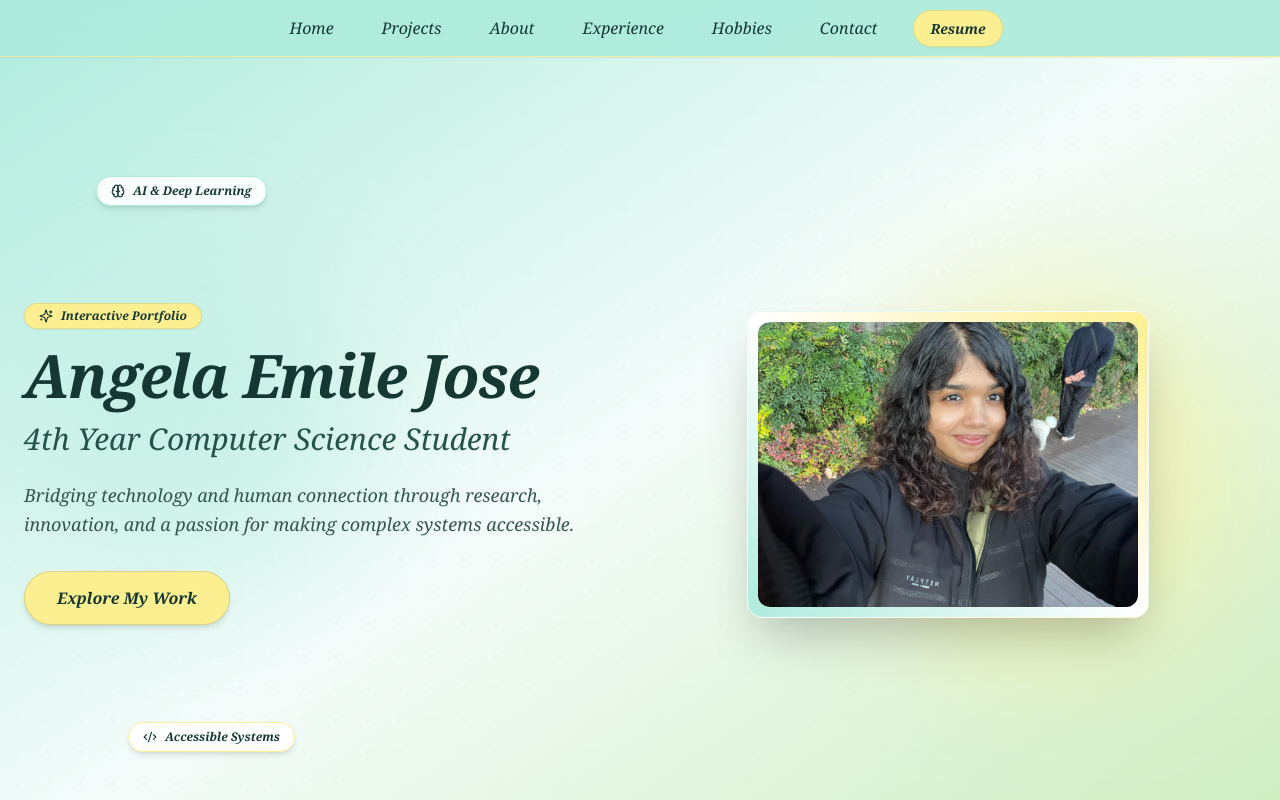
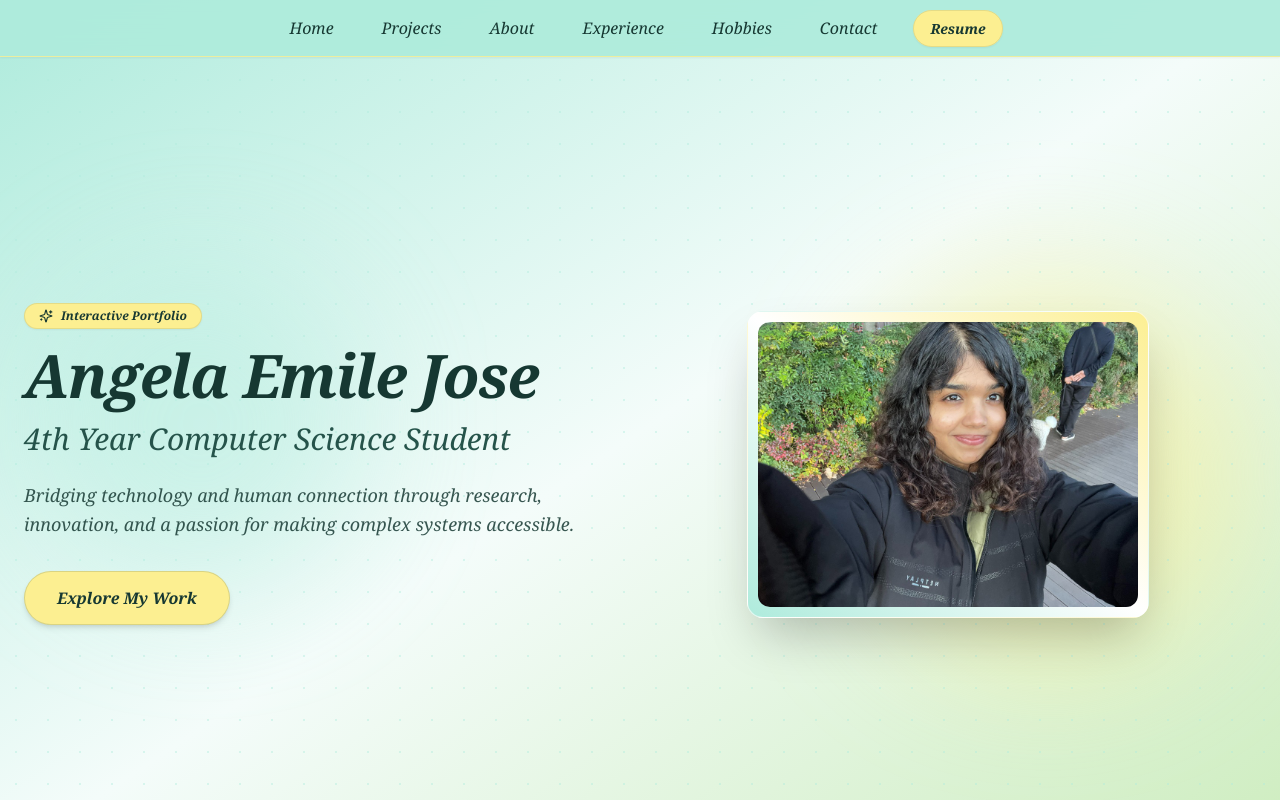
Before and after one commit to AngelaEmileJose/Personal-Portfolio, a Next.js app: page / in a window 1280 px wide. Shown: the top 800 px of the page. Built offline with nearby package versions, Linux system fonts and the light colour scheme.

Commit message:
Remove AI & Deep Learning and Accessible Systems floating ambient badges from Hero section

```diff
--- a/app/components/Hero.tsx
+++ b/app/components/Hero.tsx
@@ -2,7 +2,7 @@
 
 import Image from "next/image"
 import { motion } from "framer-motion"
-import { Sparkles, Code2, Brain } from "lucide-react"
+import { Sparkles } from "lucide-react"
 import { ParallaxContainer, ParallaxLayer } from "@/components/animations/MouseParallax"
 
 export default function Hero() {
@@ -22,20 +22,7 @@ export default function Hero() {
           <div className="absolute inset-0 bg-[radial-gradient(#AEEBDC_1.5px,transparent_1.5px)] [background-size:32px_32px] opacity-40" />
         </ParallaxLayer>
 
-        {/* 2. Floating Ambient Elements (factor 0.04 - 0.06) */}
-        <ParallaxLayer factor={0.04} factorY={0.03} className="absolute top-28 left-8 md:left-24 pointer-events-none hidden sm:block">
-          <div className="flex items-center gap-2 px-3.5 py-1.5 rounded-full bg-white/90 backdrop-blur-md border border-[#AEEBDC] text-xs font-semibold text-[#163832] shadow-md">
-            <Brain className="w-3.5 h-3.5 text-[#163832]" />
-            <span>AI & Deep Learning</span>
-          </div>
-        </ParallaxLayer>
 
-        <ParallaxLayer factor={-0.05} factorY={-0.04} className="absolute bottom-28 left-12 md:left-32 pointer-events-none hidden md:block">
-          <div className="flex items-center gap-2 px-3.5 py-1.5 rounded-full bg-white/90 backdrop-blur-md border border-[#FCEF91] text-xs font-semibold text-[#163832] shadow-md">
-            <Code2 className="w-3.5 h-3.5 text-[#163832]" />
-            <span>Accessible Systems</span>
-          </div>
-        </ParallaxLayer>
 
         {/* Main Content Container */}
         <div className="container mx-auto px-6 py-12 md:flex md:items-center relative z-10">
```
